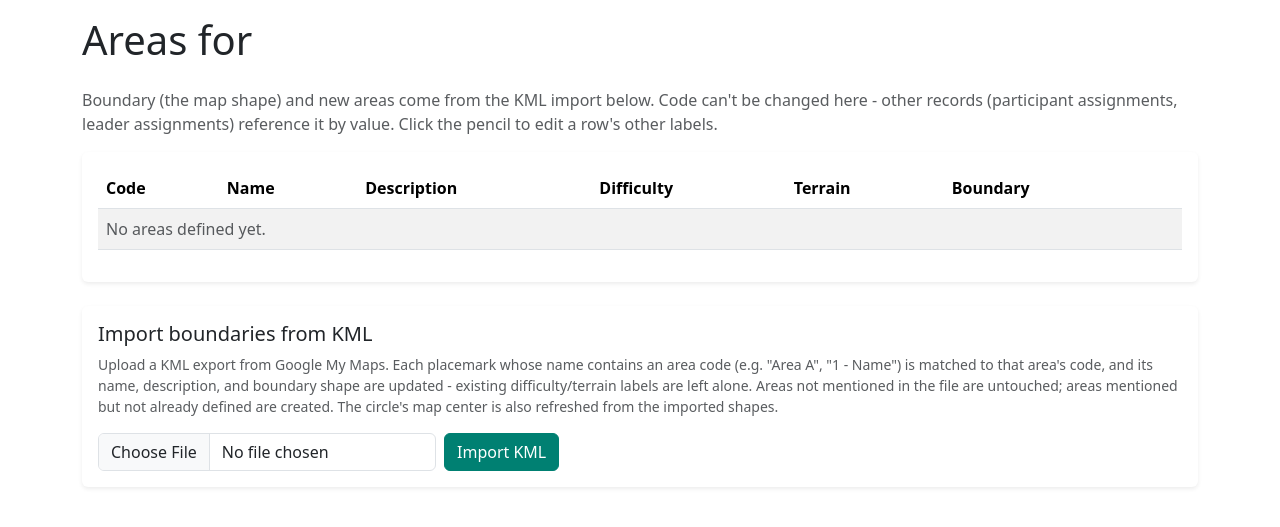
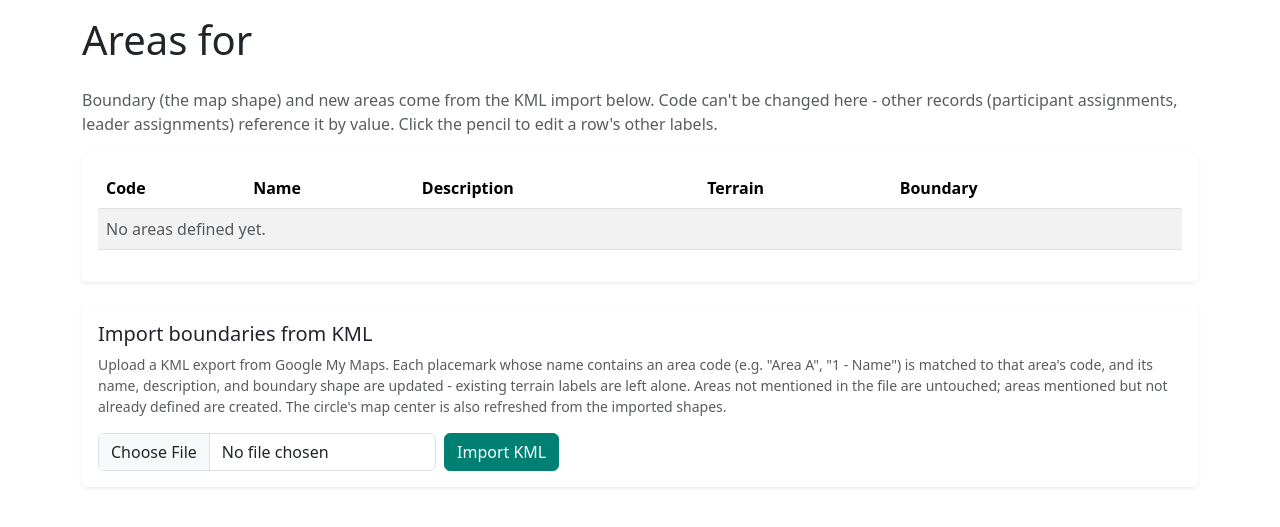
Before and after one commit to commonloon/christmas-bird-count-registration, a Python web app: template templates/admin/circle_areas.html in a window 1280 px wide. Shown: the part 104-631 px from the top of the page. Run offline with Jinja, Linux system fonts and the light colour scheme; the template is opened without the code that fills it, so the values that code supplies are empty; some libraries are stand-ins or nearby versions.

Commit message:
Stop displaying area difficulty anywhere in the UI
The value was hard-coded by area letter on the area detail page and unverified elsewhere.
Removed from the area detail page, the circle areas table/editor and the registration
confirmation email. The circle_areas_edit endpoint now leaves difficulty untouched when it
is not sent, so saving an area no longer blanks it. The column and data are kept.

Co-Authored-By: Claude Sonnet 5.5 <noreply@anthropic.com>

```diff
--- a/config/areas.py
+++ b/config/areas.py
@@ -196,13 +196,11 @@ def get_area_info(letter_code):
         return {
             'name': area['name'],
             'description': area['description'],
-            'difficulty': area['difficulty'],
             'terrain': area['terrain'],
         }
     return {
         'name': f'Area {letter_code}',
         'description': 'Area description not available',
-        'difficulty': 'Unknown',
         'terrain': 'Unknown'
     }
 
--- a/routes/admin.py
+++ b/routes/admin.py
@@ -2095,13 +2095,14 @@ def circle_areas_edit(slug):
     code = (data.get('code') or '').strip().upper()
     name = sanitize_text_input(data.get('name', ''), max_length=200)
     description = sanitize_notes(data.get('description', ''))
-    difficulty = sanitize_text_input(data.get('difficulty', ''), max_length=50)
+    # The UI no longer shows or sends difficulty; None leaves the stored value untouched
+    difficulty = sanitize_text_input(data['difficulty'], max_length=50) if 'difficulty' in data else None
     terrain = sanitize_text_input(data.get('terrain', ''), max_length=200)
 
     if not code or not name:
         return jsonify({'success': False, 'message': 'Area name is required.'}), 400
 
-    for text_input in (name, description, difficulty, terrain):
+    for text_input in (name, description, difficulty or '', terrain):
         if is_suspicious_input(text_input):
             log_security_event('Suspicious admin input', 'Edit circle area attempt with suspicious input', get_current_user().get('email'))
             return jsonify({'success': False, 'message': 'Invalid input detected.'}), 400
--- a/services/email_service.py
+++ b/services/email_service.py
@@ -265,7 +265,6 @@ This is an automated notification from the CBC registration system.
             area_info = {
                 'name': 'Area A - Sample Neighbourhood',
                 'description': 'Sample area description for preview purposes.',
-                'difficulty': 'Moderate',
                 'terrain': 'Urban parks and residential streets',
             }
             area_leaders = [{
--- a/templates/admin/circle_areas.html
+++ b/templates/admin/circle_areas.html
@@ -14,7 +14,7 @@
         <div class="table-responsive">
             <table class="table table-striped table-hover align-middle" id="areas-table">
                 <thead>
-                    <tr><th>Code</th><th>Name</th><th>Description</th><th>Difficulty</th><th>Terrain</th><th>Boundary</th><th></th></tr>
+                    <tr><th>Code</th><th>Name</th><th>Description</th><th>Terrain</th><th>Boundary</th><th></th></tr>
                 </thead>
                 <tbody>
                     {% for area in areas %}
@@ -30,12 +30,6 @@
                             <div class="description-display">{{ area.description|e }}</div>
                             <div class="description-edit initially-hidden">
                                 <textarea class="form-control form-control-sm description-input" rows="2" maxlength="1000">{{ area.description or '' }}</textarea>
-                            </div>
-                        </td>
-                        <td>
-                            <div class="difficulty-display">{{ area.difficulty|e }}</div>
-                            <div class="difficulty-edit initially-hidden">
-                                <input type="text" class="form-control form-control-sm difficulty-input" value="{{ area.difficulty or '' }}" maxlength="50">
                             </div>
                         </td>
                         <td>
@@ -82,7 +76,7 @@
         <p class="text-muted small">
             Upload a KML export from Google My Maps. Each placemark whose name contains an area
             code (e.g. "Area A", "1 - Name") is matched to that area's code, and its name,
-            description, and boundary shape are updated - existing difficulty/terrain labels are
+            description, and boundary shape are updated - existing terrain labels are
             left alone. Areas not mentioned in the file are untouched; areas mentioned but not
             already defined are created. The circle's map center is also refreshed from the
             imported shapes.
@@ -106,7 +100,7 @@
 {% block scripts %}
 <script>
 document.addEventListener('DOMContentLoaded', function() {
-    const FIELD_CLASSES = ['name', 'description', 'difficulty', 'terrain'];
+    const FIELD_CLASSES = ['name', 'description', 'terrain'];
 
     document.querySelectorAll('#areas-table .btn-edit').forEach(button => {
         button.addEventListener('click', function() {
@@ -150,7 +144,6 @@ document.addEventListener('DOMContentLoaded', function() {
             code: code,
             name: row.querySelector('.name-input').value.trim(),
             description: row.querySelector('.description-input').value.trim(),
-            difficulty: row.querySelector('.difficulty-input').value.trim(),
             terrain: row.querySelector('.terrain-input').value.trim(),
             csrf_token: '{{ csrf_token() }}'
         };
@@ -178,7 +171,6 @@ document.addEventListener('DOMContentLoaded', function() {
             if (data.success) {
                 row.querySelector('.name-display').textContent = payload.name;
                 row.querySelector('.description-display').textContent = payload.description;
-                row.querySelector('.difficulty-display').textContent = payload.difficulty;
                 row.querySelector('.terrain-display').textContent = payload.terrain;
                 disableEditMode(row);
             } else {
--- a/templates/emails/registration_confirmation.html
+++ b/templates/emails/registration_confirmation.html
@@ -170,9 +170,6 @@
             <p><strong>{{ area_info.name }}</strong></p>
             <p><strong>Description:</strong> {{ area_info.description }}</p>
             <p><strong>Terrain:</strong> {{ area_info.terrain }}</p>
-            {% if area_info.difficulty %}
-            <p><strong>Difficulty:</strong> {{ area_info.difficulty }}</p>
-            {% endif %}
 
             {% if area_leaders %}
             <div style="margin-top: 15px;">
```
Also changed, not shown: templates/admin/area_detail.html (+0 -9 lines).
